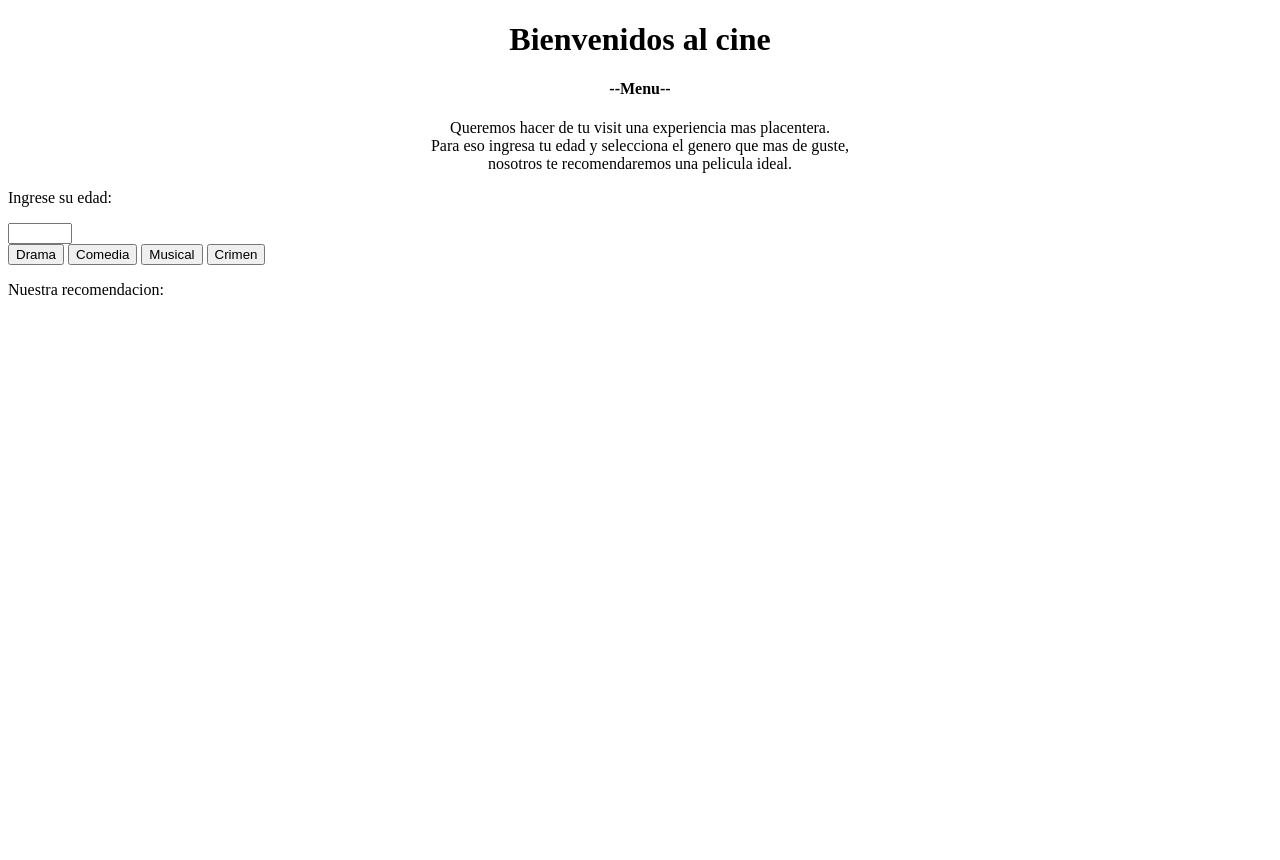
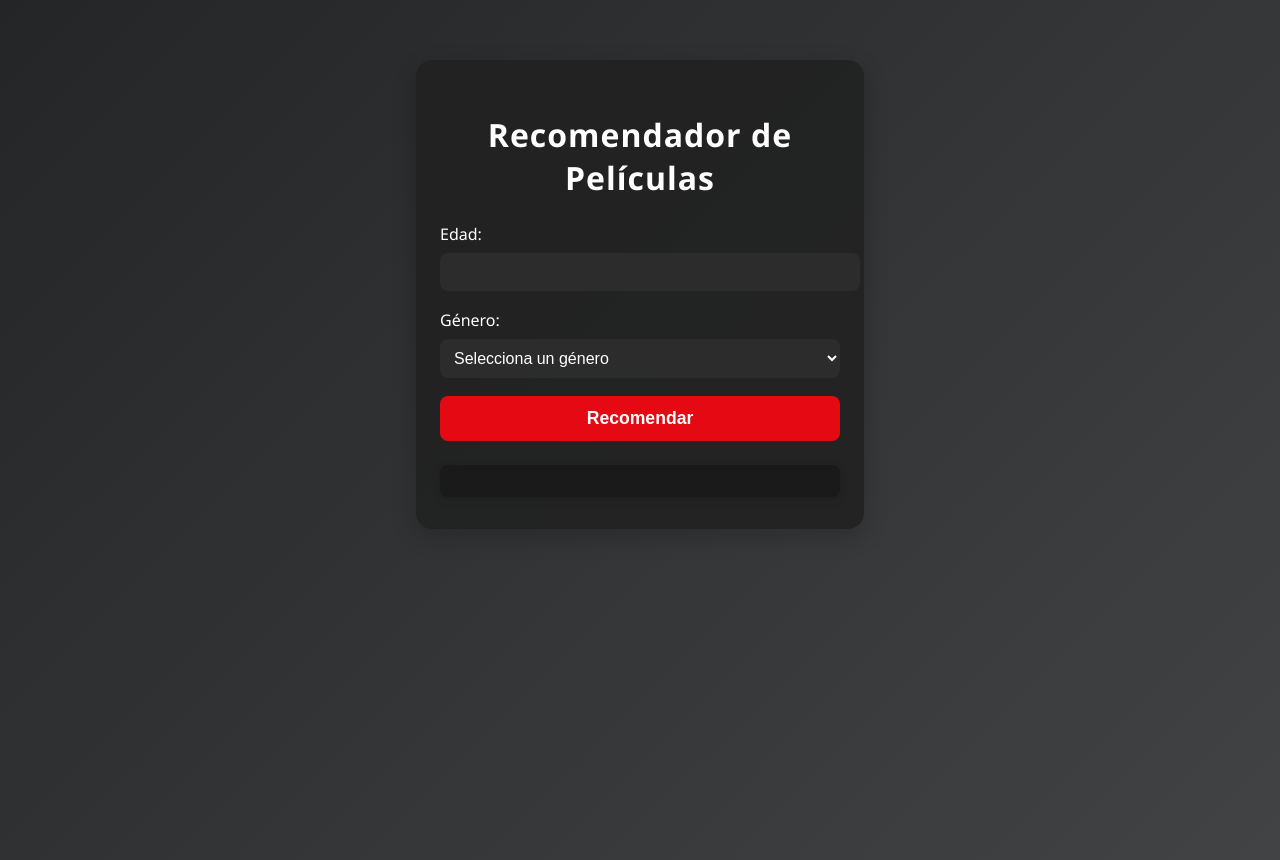
Before and after one commit to nonocr/JavaScript_Total, a plain HTML site: page Seccion-5/Cotidiano Cine/index.html in a window 1280 px wide. Before the commit the page ends 800 px from the top, so only its background shows below. Drawn offline with Linux system fonts and the light colour scheme.

Commit message:
Cine terminado

```diff
--- a/Seccion-5/Cotidiano Cine/index.html
+++ b/Seccion-5/Cotidiano Cine/index.html
@@ -1,32 +1,30 @@
 <!DOCTYPE html>
-<html lang="en">
+<html lang="es">
 <head>
-    <title>Cine</title>
+    <meta charset="UTF-8">
+    <title>Recomendador de Películas</title>
+    <link rel="stylesheet" href="style.css">
 </head>
 <body>
-    <div>
-    <center>
-    <h1>Bienvenidos al cine</h1>
-    <h4>--Menu--</h4>
-    <p>Queremos hacer de tu visit una experiencia mas placentera. <br>
-    Para eso ingresa tu edad y selecciona el genero que mas de guste, <br>
-    nosotros te recomendaremos una pelicula ideal.  </p>
-    </center>
+    <div class="container">
+        <h1>Recomendador de Películas</h1>
+        <form onsubmit="event.preventDefault(); Pelicula(document.getElementById('genero').value);">
+            <label for="edad">Edad:</label>
+            <input type="number" id="edad" min="1" max="120" required>
+
+            <label for="genero">Género:</label>
+            <select id="genero" required>
+                <option value="" disabled selected>Selecciona un género</option>
+                <option value="Drama">Drama</option>
+                <option value="Comedia">Comedia</option>
+                <option value="Musical">Musical</option>
+                <option value="Crimen">Crimen</option>
+            </select>
+
+            <button type="submit">Recomendar</button>
+        </form>
+        <div id="recomendacion"></div>
     </div>
-
-    <p id="edad">Ingrese su edad:</p>
-    <input type="number" id="inputEdad" min="1" max="120">
-    <br>
-    <button onclick="Pelicula('Drama')">Drama</button>
-    <button onclick="Pelicula('Comedia')">Comedia</button>
-    <button onclick="Pelicula('Musical')">Musical</button>
-    <button onclick="Pelicula('Crimen')">Crimen</button>
-
-    <p>Nuestra recomendacion:</p>
-    <h2 id="recomendacion"></h2>
-
     <script src="script.js"></script>
-
-
 </body>
 </html>
--- a/Seccion-5/Cotidiano Cine/script.js
+++ b/Seccion-5/Cotidiano Cine/script.js
@@ -1,2 +1,40 @@
-let elementoEdad = document.getElementById("edad");
-let elementoTexto = document.getElementById("recomendacion");
+function Pelicula(genero){
+    let elementoEdad = document.getElementById("edad");
+    let elementoRecomendacion = document.getElementById("recomendacion");
+    let edad = parseInt(elementoEdad.value, 10);
+
+    switch(genero){
+        case "Drama":
+            if(edad > 16)
+                elementoRecomendacion.textContent = "Taxi Driver";
+            else if(edad > 13)
+                elementoRecomendacion.textContent = "Casa Blanca";
+            else
+                elementoRecomendacion.textContent = "The shawshank redemption";
+            break;
+        case "Comedia":
+            if(edad > 16)
+                elementoRecomendacion.textContent = "The wolf of wall street";
+            else if(edad > 13)
+                elementoRecomendacion.textContent = "Back to the future";
+            else
+                elementoRecomendacion.textContent = "The truman show";
+            break;
+        case "Musical":
+            if(edad > 16)
+                elementoRecomendacion.textContent = "The Rocky Horror Picture Show";
+            else if(edad > 13)
+                elementoRecomendacion.textContent = "La La Land";
+            else
+                elementoRecomendacion.textContent = "Les Miserables";
+            break;
+        case "Crimen":
+            if(edad > 16)
+                elementoRecomendacion.textContent = "The Godfather";
+            else if(edad > 13)
+                elementoRecomendacion.textContent = "No hay opciones disponibles";
+            else
+                elementoRecomendacion.textContent = "El secreto de sus ojos";
+            break;
+    }
+}
--- a/Seccion-5/Cotidiano Cine/style.css
+++ b/Seccion-5/Cotidiano Cine/style.css
@@ -0,0 +1,68 @@
+body {
+    background: linear-gradient(135deg, #232526 0%, #414345 100%);
+    color: #fff;
+    font-family: 'Segoe UI', Arial, sans-serif;
+    margin: 0;
+    min-height: 100vh;
+}
+
+.container {
+    max-width: 400px;
+    margin: 60px auto;
+    background: rgba(34, 34, 34, 0.95);
+    border-radius: 16px;
+    box-shadow: 0 8px 24px rgba(0,0,0,0.2);
+    padding: 32px 24px;
+}
+
+h1 {
+    text-align: center;
+    margin-bottom: 24px;
+    font-size: 2rem;
+    letter-spacing: 1px;
+}
+
+label {
+    display: block;
+    margin-bottom: 8px;
+    font-weight: 500;
+}
+
+input[type="number"], select {
+    width: 100%;
+    padding: 10px;
+    margin-bottom: 18px;
+    border-radius: 8px;
+    border: none;
+    background: #2c2c2c;
+    color: #fff;
+    font-size: 1rem;
+}
+
+button {
+    width: 100%;
+    padding: 12px;
+    background: #e50914;
+    color: #fff;
+    border: none;
+    border-radius: 8px;
+    font-size: 1.1rem;
+    font-weight: bold;
+    cursor: pointer;
+    transition: background 0.2s;
+}
+
+button:hover {
+    background: #b00610;
+}
+
+#recomendacion {
+    display: block;
+    margin-top: 24px;
+    padding: 16px;
+    background: #1a1a1a;
+    border-radius: 8px;
+    font-size: 1.2rem;
+    text-align: center;
+    box-shadow: 0 2px 8px rgba(0,0,0,0.15);
+}
```
